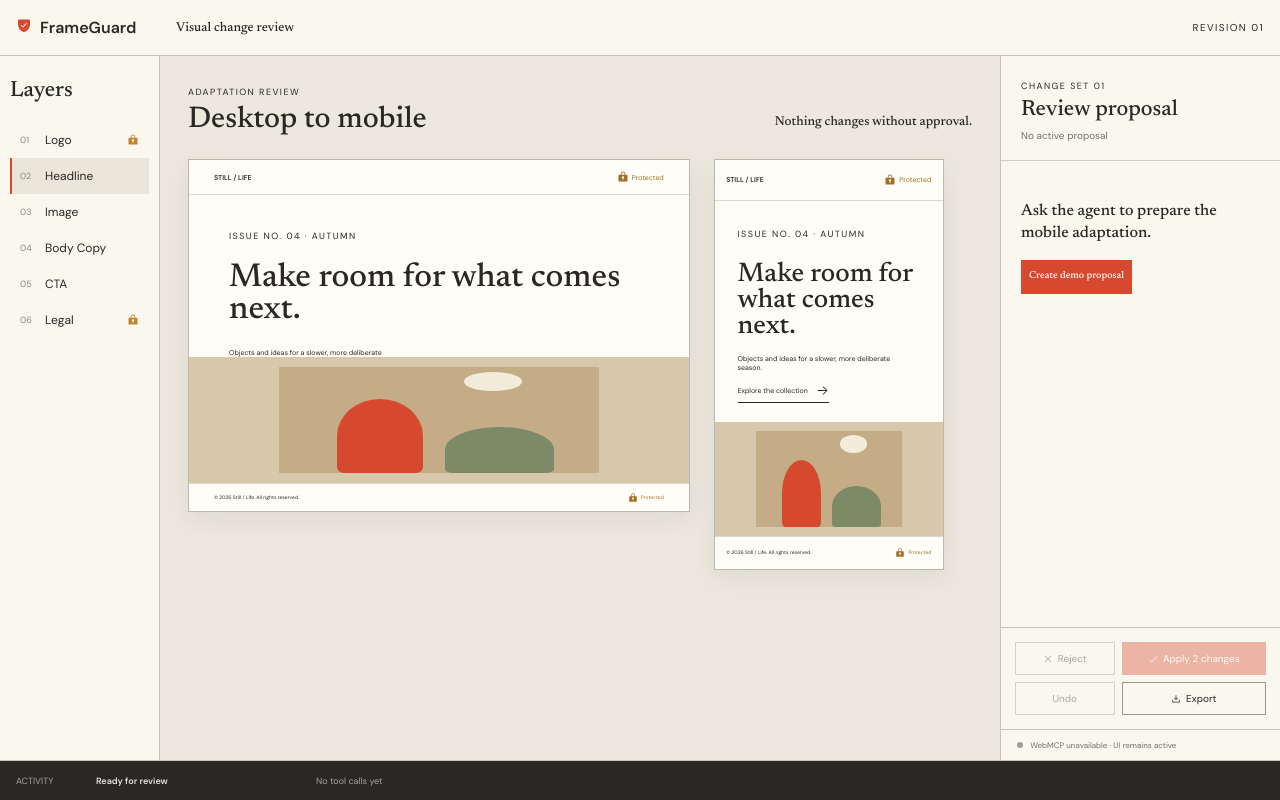
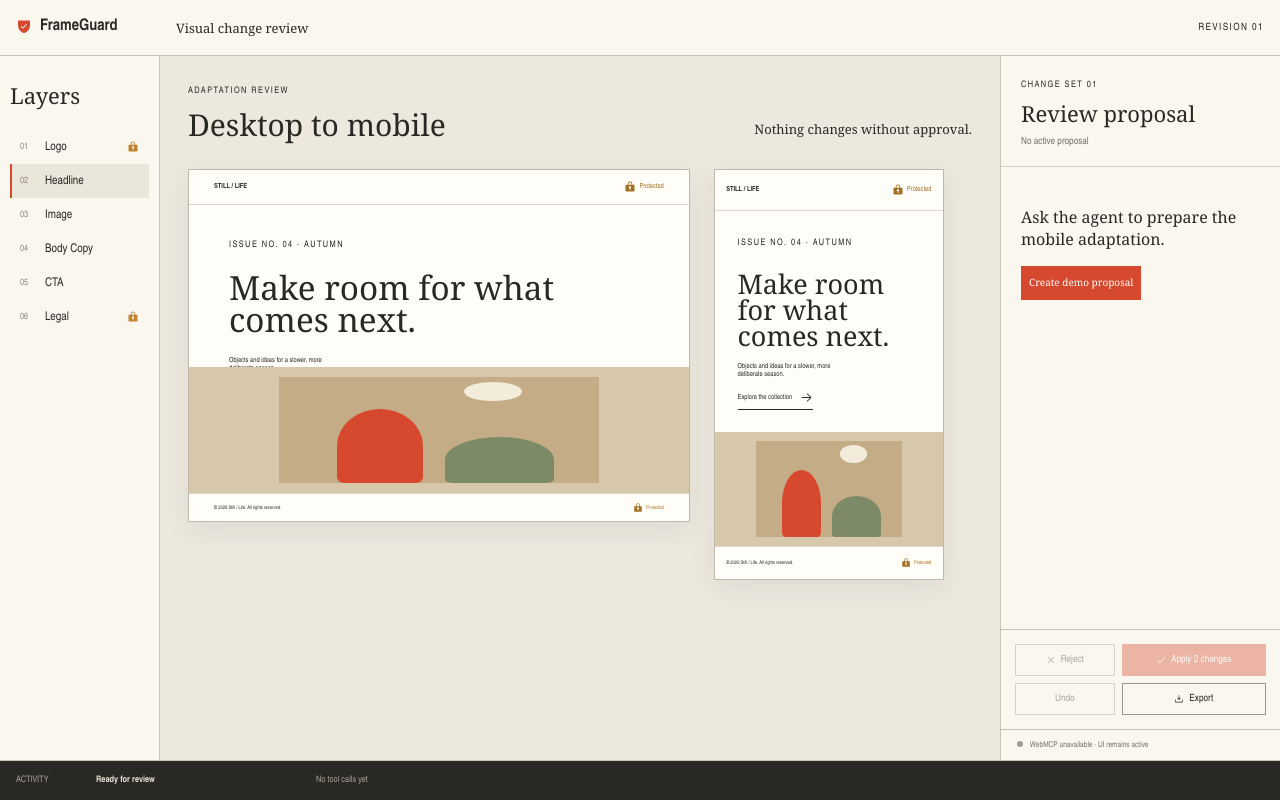
Before and after one commit to 488315/frameguard, a React (Vite) app: page / in a window 1280 px wide. Built offline with nearby package versions, Linux system fonts and the light colour scheme.

Commit message:
fix: use system fonts offline

```diff
--- a/src/app/styles.css
+++ b/src/app/styles.css
@@ -1,6 +1,5 @@
-@import url("https://fonts.googleapis.com/css2?family=DM+Sans:wght@400;500;600&family=Newsreader:wght@500&display=swap");
 :root {
-  font-family: "DM Sans", sans-serif;
+  font-family: "Arial Narrow", "Helvetica Neue", Arial, sans-serif;
   color: #292824;
   background: #ece8de;
 }
@@ -34,8 +33,7 @@ button {
 }
 .topbar p {
   font:
-    500 13px Newsreader,
-    serif;
+    500 13px Georgia, serif;
 }
 .revision {
   text-align: right;
@@ -58,7 +56,7 @@ button {
 .layers h1,
 .review h1 {
   font:
-    500 22px Newsreader,
+    500 22px Georgia,
     serif;
   margin: 0 0 20px;
 }
@@ -105,13 +103,13 @@ button {
 }
 .stage-heading h1 {
   font:
-    500 30px Newsreader,
+    500 30px Georgia,
     serif;
   margin: 0;
 }
 .stage-heading > p {
   font:
-    500 13px Newsreader,
+    500 13px Georgia,
     serif;
   letter-spacing: 0;
 }
@@ -164,7 +162,7 @@ button {
 }
 .launch-copy h2 {
   font:
-    500 clamp(18px, 2.6vw, 36px)/0.96 Newsreader,
+    500 clamp(18px, 2.6vw, 36px)/0.96 Georgia,
     serif;
   margin: 5% 0;
 }
@@ -304,7 +302,7 @@ button {
 .change-list b {
   display: block;
   font:
-    500 15px Newsreader,
+    500 15px Georgia,
     serif;
 }
 .change-list small {
@@ -363,7 +361,7 @@ button {
   flex: 1;
   padding: 24px 20px;
   font:
-    500 16px/1.35 Newsreader,
+    500 16px/1.35 Georgia,
     serif;
 }
 .webmcp {
```
